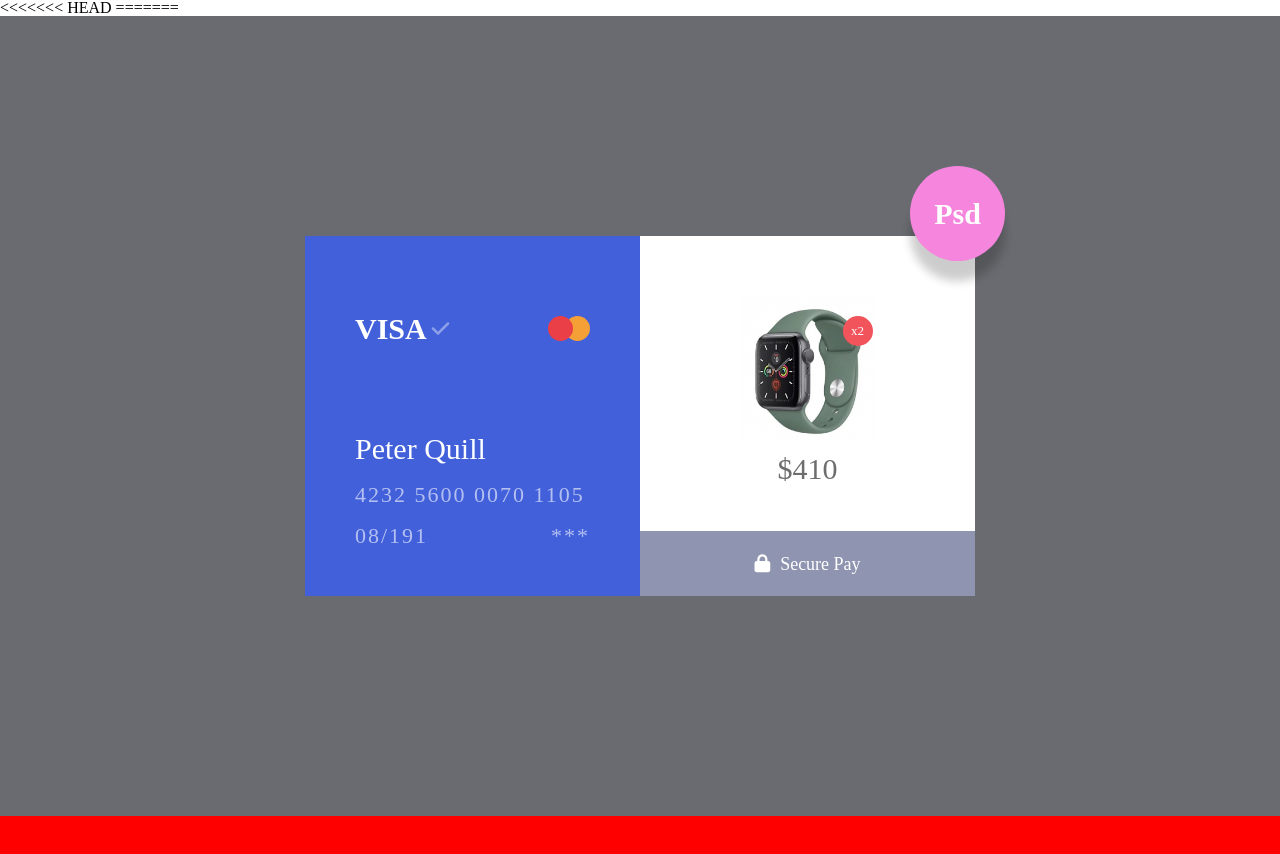
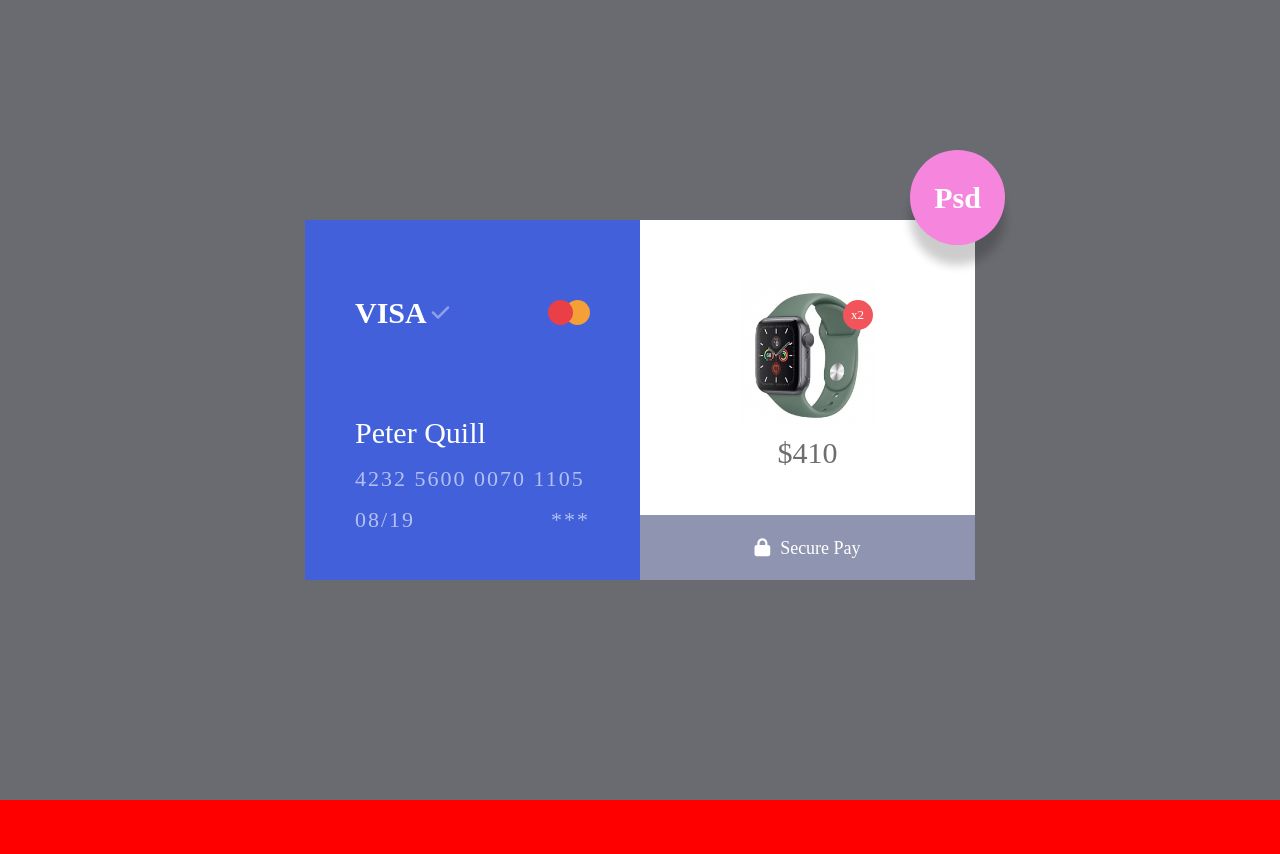
Before and after one commit to boyhotkey96/HTML-CSS, a plain HTML site: page session-4/index.html in a window 1280 px wide. Shown: the top 854 px of the page. Drawn offline with Linux system fonts and the light colour scheme.

Commit message:
buoi4 bai2 refresh

```diff
--- a/session-4/index.html
+++ b/session-4/index.html
@@ -1,5 +1,3 @@
-<<<<<<< HEAD
-=======
 <!DOCTYPE html>
 <html lang="en">
 <head>
@@ -26,7 +24,7 @@
                    <div class="card-left__name">Peter Quill</div>
                     <div class="card-left__number">4232 5600 0070 1105</div>
                     <div class="card-left__box2">
-                        <div class="card-left__date">08/191</div>
+                        <div class="card-left__date">08/19</div>
                         <p>***</p>
                     </div>
                </div>
@@ -48,4 +46,3 @@
    <div class="session2"></div>
 </body>
 </html>
->>>>>>>  (Buoi4 bai1 new)
```
